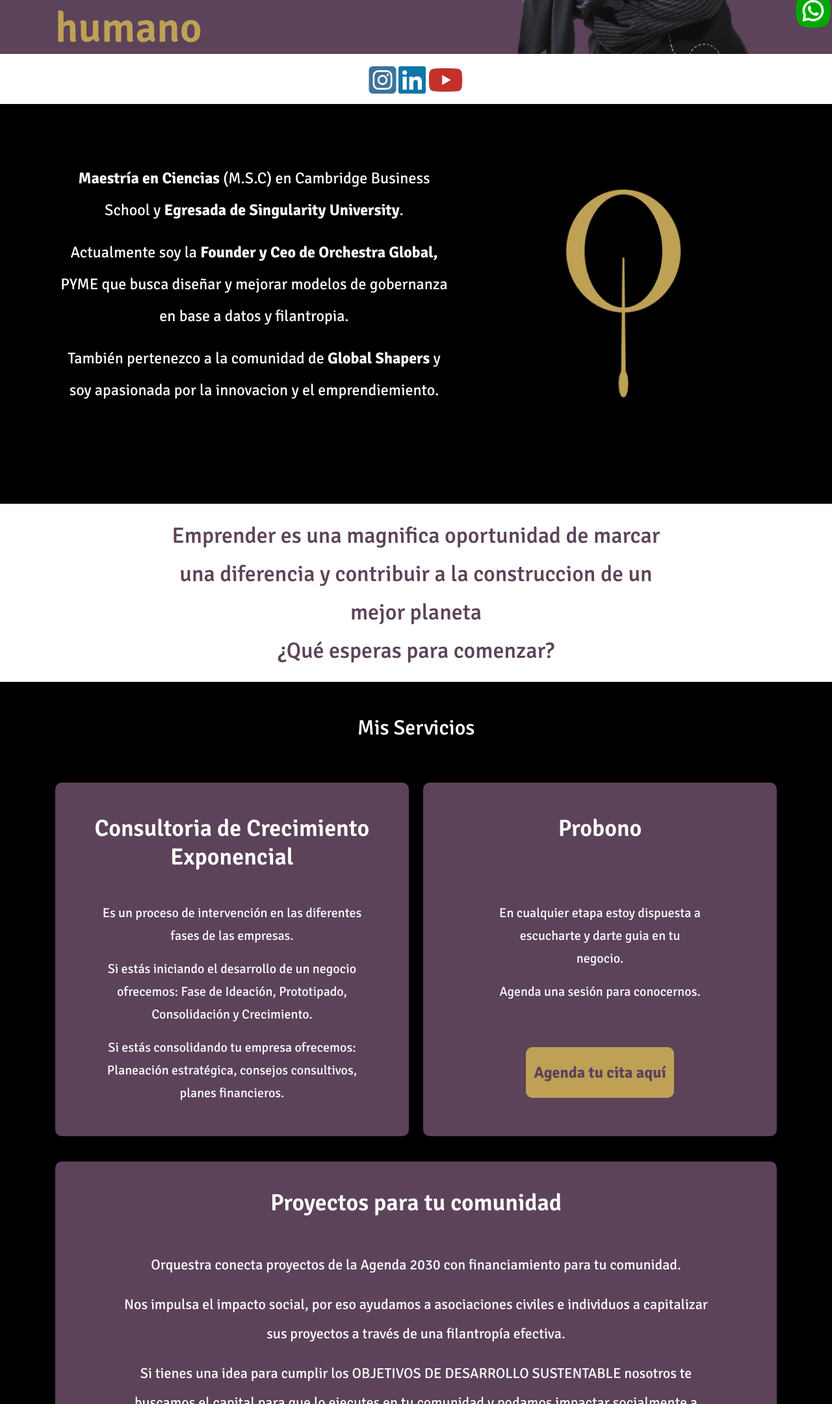
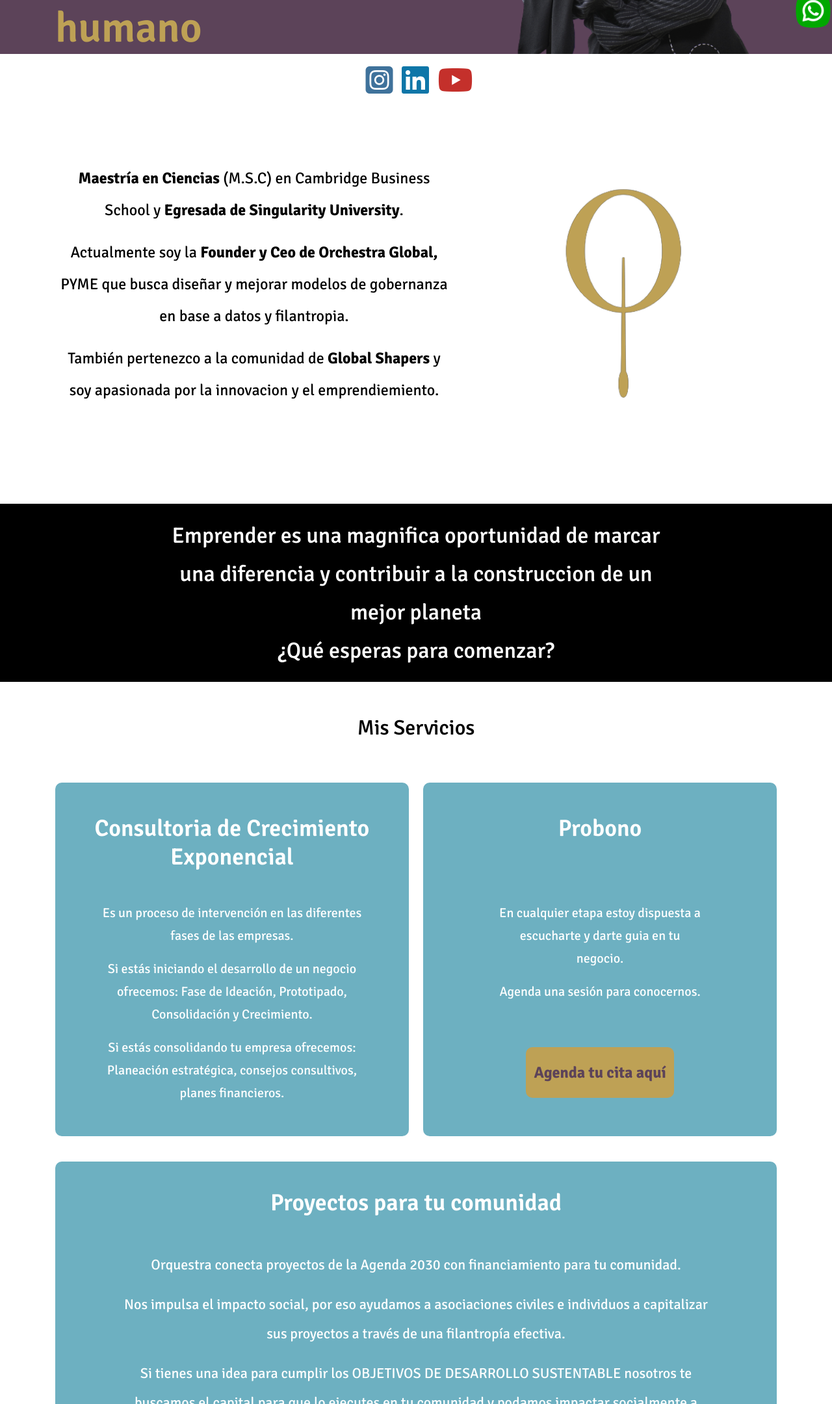
Before and after one commit to Christopheer12/Orquesta, a website: page index.html in a window 1280 px wide. Shown: the part 640-2800 px from the top of the page at 65% size. Drawn offline with nearby package versions, Linux system fonts and the light colour scheme.

Commit message:
Cambio de color

```diff
--- a/scss/_base.scss
+++ b/scss/_base.scss
@@ -19,6 +19,7 @@ $Color4: #5C4359;
 $Color5: #D9D9D9;
 $Color6: #151414;
 $Color7: #2D2C2C;
+$Color8: #6DB0C1;
 
 // ======== Mapa Colores ========
 $colores:(
@@ -43,11 +44,12 @@ firma:#BEA155,
     align-items: $alignItems;
 }
 
+html {scroll-behavior:smooth;}
 // ################# Cuerpo #################
 body {
     font-family: $Letra;
-    color: $Color2;
-    background-color: #000000
+    color: $Color1;
+    background-color: $Color2;
 }
 
 %hovers___Footer{
--- a/scss/_header.scss
+++ b/scss/_header.scss
@@ -26,7 +26,7 @@ nav ul {
     margin-bottom: 6px;
 
     a {
-        color: $Color2;
+        color: $Color1;
         @include MezclaLetras (21.6px, 400, 27px);
         margin-right: 36px;
     }
--- a/scss/_main.scss
+++ b/scss/_main.scss
@@ -9,6 +9,7 @@
         @include MezclaFlex (initial , flex, row-reverse, initial, center);
 
         h2 {
+            color: $Color2;
             @include MezclaLetras(65px, 600, 76px);
 
             span { color: $Color3;}
@@ -30,13 +31,13 @@
 .fraseInspiradora {
     width: 100%;
     @include MezclaFlex (initial , flex, initial, center, flex-end);
-    background-color: $Color2;
+    background-color: $Color1;
 
     h2 {
         @include MezclaLetras(34px, 500, 59px);
         text-align: center;
         width: 60%;
-        color: $Color4;
+        color: $Color2;
         padding: 20px 0 10px 0;
     }
 }
@@ -70,9 +71,10 @@
 }
 
 .cartaServicio {
-    background-color: $Color4;
+    background-color: $Color8;
     text-align: center;
     border-radius: 10px;
+    color: $Color2;
 
     a {
         color: $Color4;
--- a/scss/_redes.scss
+++ b/scss/_redes.scss
@@ -6,13 +6,12 @@
     text-align: center;
     font-size: 1.0em;
     padding: 16px 0 12px 0;
-
 }
 
 @each $redSocial,$color in $colores {
     .#{$redSocial} {
         color: $color;
-
+        margin-left: 10px;
         :hover {
             color: $color;
             @extend %hovers___Footer;
@@ -34,6 +33,7 @@
 // ################# Pie de Pagina #################
 footer {
     background-color: $Color6;
+    color: $Color2;
 }
 
 // ======== Logo pie ========
```
Also changed, not shown: scss/style.css, 1 other file.
